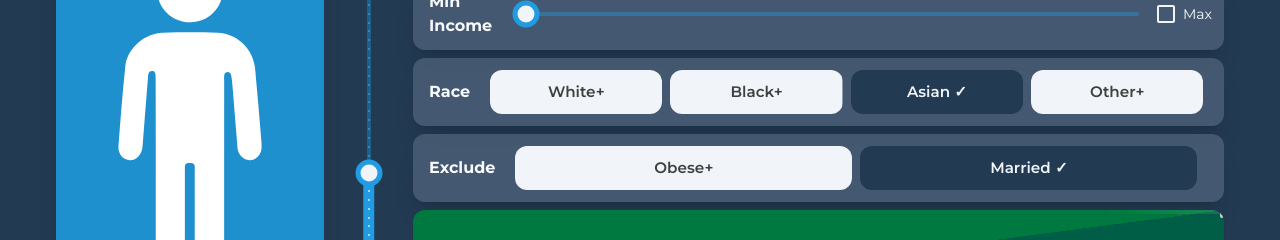
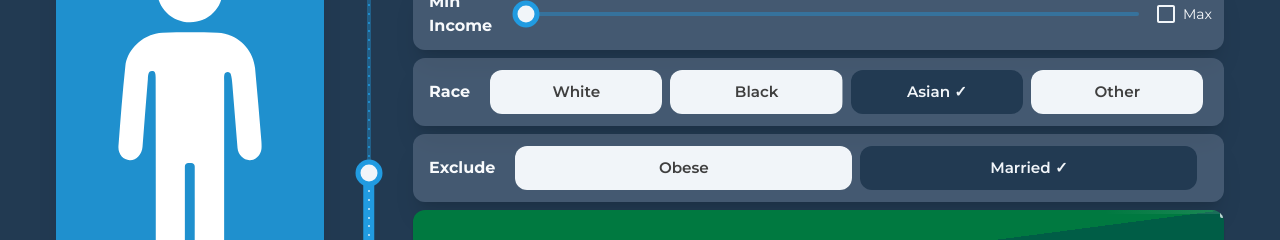
Before and after one commit to numanwaziri/how-rare-am-i, a React (Vite) app in the folder Frontend_React/: page / in a window 1280 px wide. Shown: the part 474-714 px from the top of the page. Built offline with nearby package versions, Linux system fonts and the light colour scheme.

Commit message:
improve UX for CustomCheckbox

```diff
--- a/Frontend_React/src/components/CheckBoxGrid/CustomCheckbox.css
+++ b/Frontend_React/src/components/CheckBoxGrid/CustomCheckbox.css
@@ -12,7 +12,7 @@
 }
 
 .checkbox:after {
-    content: attr(data-name)"+";
+    content: attr(data-name);
     top: 50%;
     position: absolute;
     left: 50%;
```
